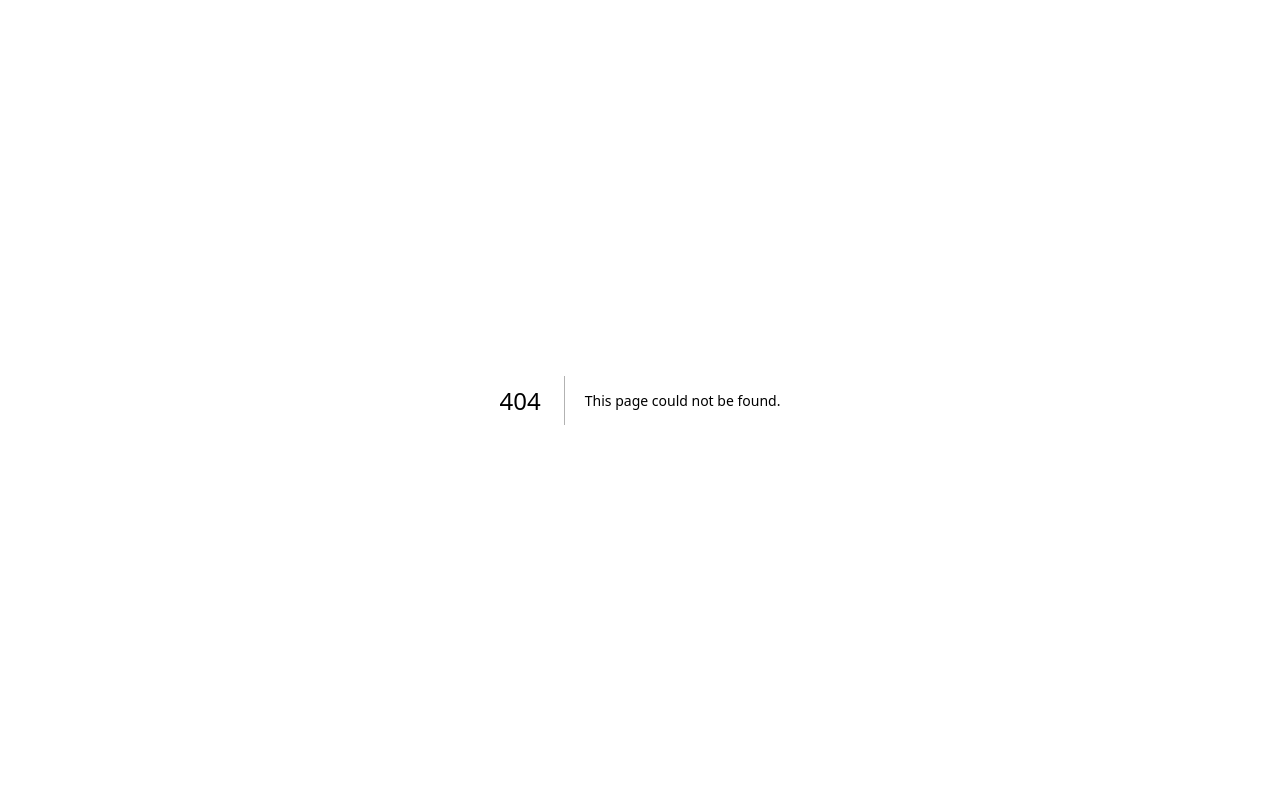
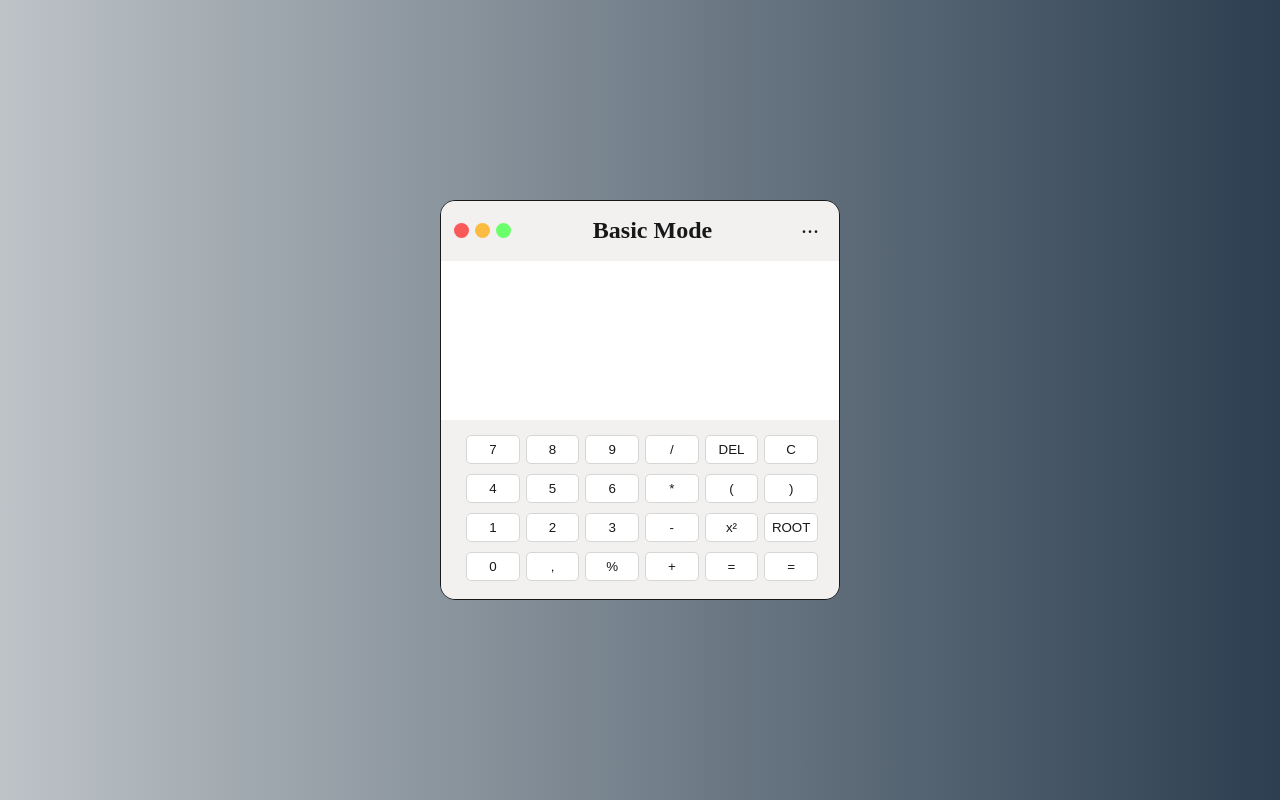
Before and after one commit to EuzebioBatista2/CalculadoraReact, a Next.js app: page /main/calculadora in a window 1280 px wide. Before the commit this address had no page. Built offline with nearby package versions, Linux system fonts and the light colour scheme.

Commit message:
Estrturua feita

```diff
--- /dev/null
+++ b/src/components/Button.jsx
@@ -0,0 +1,7 @@
+import styles from './Button.module.css'
+export default function Button(props) {
+    return(
+        <button className={styles.buttons}>{props.numero}</button>
+    )
+
+}
--- /dev/null
+++ b/src/components/Button.module.css
@@ -0,0 +1,12 @@
+.buttons {
+    width: 90%;
+    display: flex;
+    align-items: center;
+    justify-content: center;
+    border-radius: 5px;
+    padding: 6px 20px;
+    margin: 5px;
+    border: 1px solid #d6d6d5;
+    background-color: #fff;
+    color: #181818;
+}
--- /dev/null
+++ b/src/components/Buttons.jsx
@@ -0,0 +1,34 @@
+import styles from './Buttons.module.css'
+import Button from "./Button";
+
+export default function Buttons(props) {
+    return (
+        <div className={styles.inputs}>
+            <Button numero={'7'} />
+            <Button numero={'8'} />
+            <Button numero={'9'} />
+            <Button numero={'/'} />
+            <Button numero={'DEL'} />
+            <Button numero={'C'} />
+            <Button numero={'4'} />
+            <Button numero={'5'} />
+            <Button numero={'6'} />
+            <Button numero={'*'} />
+            <Button numero={'('} />
+            <Button numero={')'} />
+            <Button numero={'1'} />
+            <Button numero={'2'} />
+            <Button numero={'3'} />
+            <Button numero={'-'} />
+            <Button numero={'x²'} />
+            <Button numero={'ROOT'} />
+            <Button numero={'0'} />
+            <Button numero={','} />
+            <Button numero={'%'} />
+            <Button numero={'+'} />
+            <Button numero={'='} />
+            <Button numero={'='} />
+        </div>
+
+    )
+}
--- /dev/null
+++ b/src/components/Buttons.module.css
@@ -0,0 +1,5 @@
+.inputs {
+    display: grid;
+    grid-template-columns: repeat(6, 16.6667%);
+    grid-template-rows: 1fr 1fr 1fr 1fr;
+}
--- /dev/null
+++ b/src/components/Display.jsx
@@ -0,0 +1,8 @@
+import styles from './Display.module.css'
+export default function Display() {
+    return (
+        <div className={styles.container}>
+
+        </div>
+    )
+}
--- /dev/null
+++ b/src/components/Display.module.css
@@ -0,0 +1,4 @@
+.container {
+    height: 40%;
+    background-color: #fff;
+}
--- /dev/null
+++ b/src/components/MiniButton.jsx
@@ -0,0 +1,6 @@
+import styles from './MiniButton.module.css'
+export default function MiniButton(props) {
+    return (
+        <button className={ styles.button } style={{ backgroundColor:`${props.color}` }}></button>
+    )
+}
--- /dev/null
+++ b/src/components/MiniButton.module.css
@@ -0,0 +1,48 @@
+.button {
+    border-radius: 50%;
+    border: 0;
+    width: 15px;
+    height: 15px;
+    margin: 0 3px;
+    position: relative;
+    cursor: pointer;
+}
+
+.button:nth-child(1):hover:before {
+    content: 'x';
+    position: absolute;
+    margin-right: 30px;
+    top: -1px;
+    left: 4px;
+    color: #790000;
+    margin: 0;
+    padding: 0;
+    font-weight: bold;
+}
+
+.button:nth-child(2):hover:before {
+    content: '_';
+    position: absolute;
+    margin-right: 30px;
+    top: -7px;
+    left: 4px;
+    color: #818100;
+    margin: 0;
+    padding: 0;
+    font-weight: bold;
+
+}
+
+.button:nth-child(3):hover:before {
+    content: '<>';
+    position: absolute;
+    margin-right: 30px;
+    top: 2px;
+    left: 2px;
+    font-size: 10px;
+    color: #008b00;
+    margin: 0;
+    padding: 0;
+    font-weight: bold;
+    cursor: pointer;
+}
--- /dev/null
+++ b/src/components/NavBar.jsx
@@ -0,0 +1,19 @@
+import MiniButton from './MiniButton'
+import styles from './NavBar.module.css'
+export default function NavBar() {
+    return (
+        <nav className={styles.container}>
+            <div className={styles.container_miniButtons}>
+                <MiniButton color="#fa5959"></MiniButton>
+                <MiniButton color="#fcbc42"></MiniButton>
+                <MiniButton color="#6cff6c"></MiniButton>
+            </div>
+            <h1 className={styles.fonts}>Basic Mode</h1>
+            <div className={styles.container_menu}>
+                <span className={styles.container_point}>.</span>
+                <span className={styles.container_point}>.</span>
+                <span className={styles.container_point}>.</span>
+            </div>
+        </nav>
+    )
+}
--- /dev/null
+++ b/src/components/NavBar.module.css
@@ -0,0 +1,42 @@
+.container {
+    display: flex;
+    height: 15%;
+    justify-content: space-between;
+    padding: 5px 10px;
+    align-items: center;
+    background-color:#f2f1f0;
+    color: #181818;
+}
+
+.container_miniButtons {
+    display: flex;
+    align-items: center;
+    justify-content: center;
+}
+
+.container_menu {
+    display: flex;
+    padding: 5px 10px;
+    transition: 0.4s;
+    align-items: center;
+    justify-content: center;
+    vertical-align: middle;
+    cursor: pointer;
+}
+
+.container_menu:hover {
+    background-color: #e6e5e5;
+    border-radius: 5px;
+}
+
+.container_point {
+    display: flex;
+    justify-content: center;
+    align-items: center;
+    height: fit-content;
+    box-sizing: border-box;
+    margin-bottom: 6px;
+    font-weight: 600;
+    color: #181818;
+    padding: 1px;
+}
--- /dev/null
+++ b/src/pages/main/calculadora.jsx
@@ -0,0 +1,17 @@
+import NavBar from '@/components/navBar'
+import Display from '@/components/Display'
+import styles from '../../styles/calculadora.module.css'
+import Buttons from '@/components/Buttons'
+export default function Calculadora() {
+    return (
+        <div className={styles.content}>
+            <div className={styles.content_main}>
+                <NavBar/>
+                <Display />
+                <div className={styles.container_inputs}>
+                    <Buttons />
+                </div>
+            </div>
+        </div>
+    )
+}
--- /dev/null
+++ b/src/styles/calculadora.module.css
@@ -0,0 +1,23 @@
+.content {
+    height: 100vh;
+    width: 100vw;
+    display: flex;
+    align-items: center;
+    justify-content: center;
+    background: linear-gradient(to right, rgb(189, 195, 199), rgb(44, 62, 80));
+}
+
+.content_main {
+    height: 400px;
+    width: 400px;
+    border-radius: 15px;
+    overflow: hidden;
+    flex-wrap: wrap;
+    border: 1px solid #181818;
+}
+
+.container_inputs {
+    height: 45%;
+    background-color:#f2f1f0;
+    padding: 10px 20px;
+}
```
